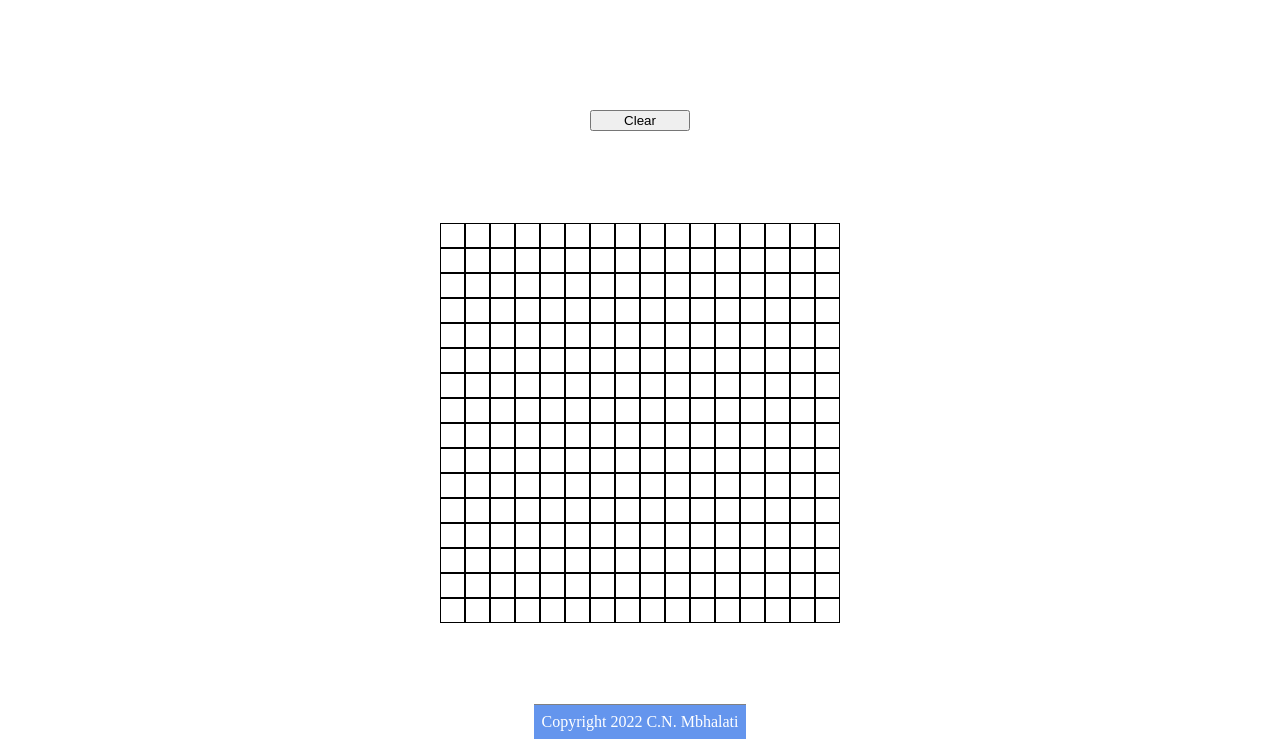
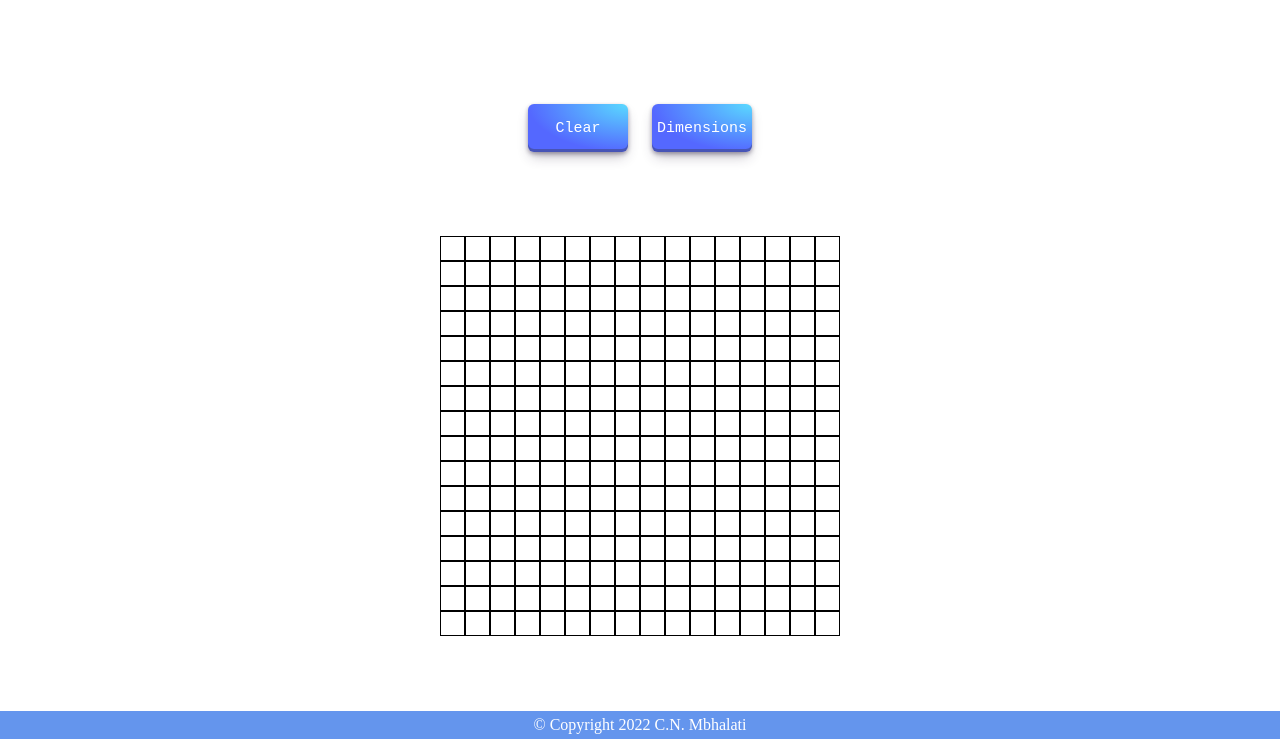
Before and after one commit to CN-M/etch-a-sketch, a plain HTML site: page index.html in a window 1280 px wide. Shown: the part 61-800 px from the top of the page. Drawn offline with Linux system fonts and the light colour scheme.

Commit message:
Got stuff to work and almost done!

```diff
--- a/index.html
+++ b/index.html
@@ -10,10 +10,15 @@
 </head>
 <body>
     <h1>Sketch to save your life</h1>
-    <button class="clear">Clear</button>
+    <div class="btns">
+        <button class="clear">Clear</button>
+        <button class="squares">Dimensions</button>
+
+    </div>
+
 
     <div class="container"></div>
 
-    <div class="footer">Copyright 2022 C.N. Mbhalati</div>
+    <div class="footer">&copy Copyright 2022 C.N. Mbhalati</div>
 </body>
 </html>
--- a/index.js
+++ b/index.js
@@ -1,4 +1,14 @@
 const container = document.querySelector('.container');
+
+let defaultDimensions = 16;
+let dimensions = defaultDimensions;
+
+// const dimensionBtn = document.querySelector('.squares');
+// dimensionBtn.addEventListener('click', function (){
+//   userDimensions = parseInt(prompt('How many dimensions do you want?'));
+//   dimensions = userDimensions
+
+// })
 
 // Creating function to make blocks
 function makeRows(dimension) {
@@ -8,16 +18,22 @@ function makeRows(dimension) {
     container.appendChild(cell);
   }
 }
-makeRows(16);
 
-const btn = document.querySelector('button');
+makeRows(dimensions);
+
+const items = document.querySelectorAll('.grid-item');
+items.forEach(item => item.addEventListener('mouseover', function() {
+  this.classList.add('hover')
+}))
+userDimensions = 0
+const btn = document.querySelector('.clear');
 btn.addEventListener('click', function(){
   items.forEach(item => item.classList.remove('hover'))
+  userDimensions = parseInt(prompt('How many dimensions do you want?'));
+  dimensions = userDimensions
   // dimensions = prompt('How many dimensions you want?')
-  // console.log(dimensions)
 })
 
-const items = document.querySelectorAll('.grid-item');
-items.forEach(item => item.addEventListener('mouseover', function(e) {
-  this.classList.add('hover')
-}))
+let heightAndWidth = 400/dimensions;
+const grids = document.querySelectorAll('.grid-item');
+grids.forEach(grid => grid.style.cssText = `height: ${heightAndWidth}px; width: ${heightAndWidth}px`)
--- a/style.css
+++ b/style.css
@@ -7,7 +7,6 @@ body {
     flex-direction: column;
     justify-content: space-between;
     align-items: center;
-
 }
 
 html, body {
@@ -18,21 +17,15 @@ html, body {
 .container {
     display: flex;
     flex-wrap: wrap;
-    /* overflow: hidden; */
     height: 400px;
     width: 400px;
 }
 
 .grid-item {
-    display: flex;
     border: 1px solid black;
-    width: 25px;
-    height: 25px;
-    /* flex-shrink: 1; */
 }
 
 .hover {
-    color: white;
     background-color: black;
 }
 
@@ -44,8 +37,59 @@ button {
 
 
 .footer {
-    border-top: 1px solid gray;
-    padding: .5em;
+    padding: 5px;
     background-color: cornflowerblue;
     color: white;
+    width: 100%;
+    text-align: center;
 }
+
+
+.squares,
+.clear {
+  align-items: center;
+  appearance: none;
+  background-image: radial-gradient(100% 100% at 100% 0, #5adaff 0, #5468ff 100%);
+  border: 0;
+  border-radius: 6px;
+  box-shadow: rgba(45, 35, 66, .4) 0 2px 4px,rgba(45, 35, 66, .3) 0 7px 13px -3px,rgba(58, 65, 111, .5) 0 -3px 0 inset;
+  box-sizing: border-box;
+  color: #fff;
+  cursor: pointer;
+  display: inline-flex;
+  font-family: "JetBrains Mono",monospace;
+  height: 48px;
+  justify-content: center;
+  line-height: 1;
+  list-style: none;
+  overflow: hidden;
+  padding-left: 16px;
+  padding-right: 16px;
+  position: relative;
+  text-align: left;
+  text-decoration: none;
+  transition: box-shadow .15s,transform .15s;
+  user-select: none;
+  -webkit-user-select: none;
+  touch-action: manipulation;
+  white-space: nowrap;
+  will-change: box-shadow,transform;
+  font-size: 15px;
+}
+
+.squares:focus,
+.clear:focus {
+  box-shadow: #3c4fe0 0 0 0 1.5px inset, rgba(45, 35, 66, .4) 0 2px 4px, rgba(45, 35, 66, .3) 0 7px 13px -3px, #3c4fe0 0 -3px 0 inset;
+}
+
+.squares:hover,
+.clear:hover {
+  box-shadow: rgba(45, 35, 66, .4) 0 4px 8px, rgba(45, 35, 66, .3) 0 7px 13px -3px, #3c4fe0 0 -3px 0 inset;
+  transform: translateY(-2px);
+}
+
+.squares:active,
+.clear:active {
+  box-shadow: #3c4fe0 0 3px 7px inset;
+  transform: translateY(2px);
+}
```
